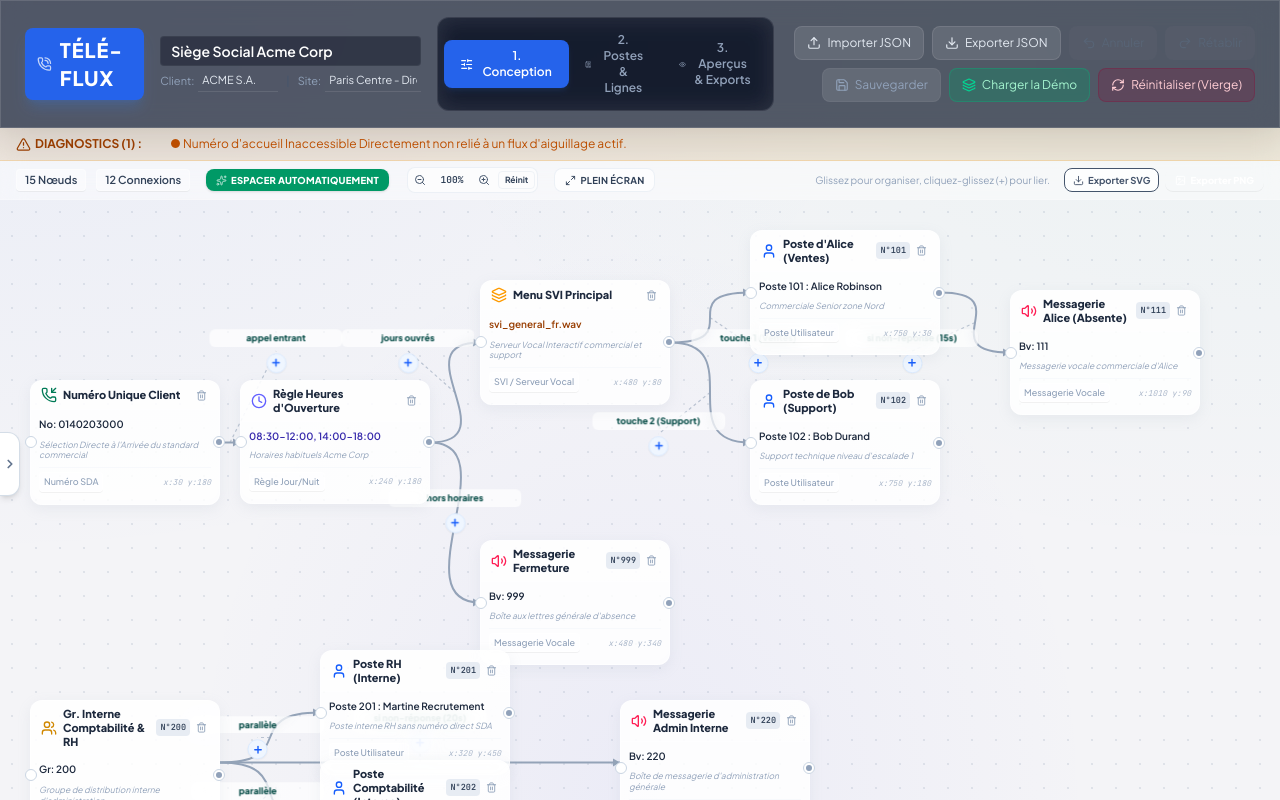
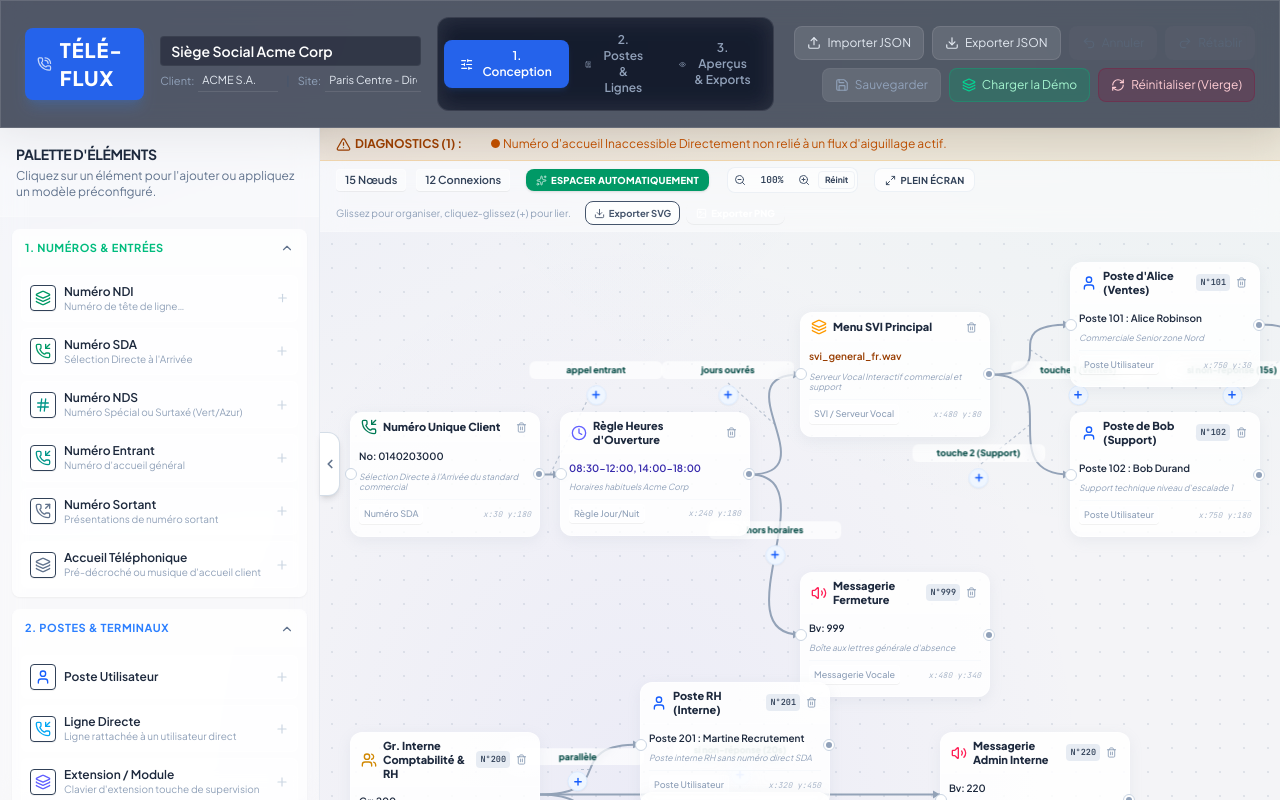
Before and after one commit to sannier3/TELE-FLUX, a React (Vite) app: page / in a window 1280 px wide. Built offline with nearby package versions, Linux system fonts and the light colour scheme.

Commit message:
feat: set sidebar to open by default in editor

```diff
--- a/src/App.tsx
+++ b/src/App.tsx
@@ -18,8 +18,8 @@ export default function App() {
   // Navigation tabs view: 'editor' | 'data' | 'preview'
   const [activeTab, setActiveTab] = useState<'editor' | 'data' | 'preview'>('editor');
 
-  // Palette collapsible state (hidden by default) and Workspace Fullscreen state
-  const [isSidebarOpen, setIsSidebarOpen] = useState(false);
+  // Palette collapsible state (open by default) and Workspace Fullscreen state
+  const [isSidebarOpen, setIsSidebarOpen] = useState(true);
   const [isFullscreen, setIsFullscreen] = useState(false);
 
   // Custom styled React Modal Dialog configuration state
```
